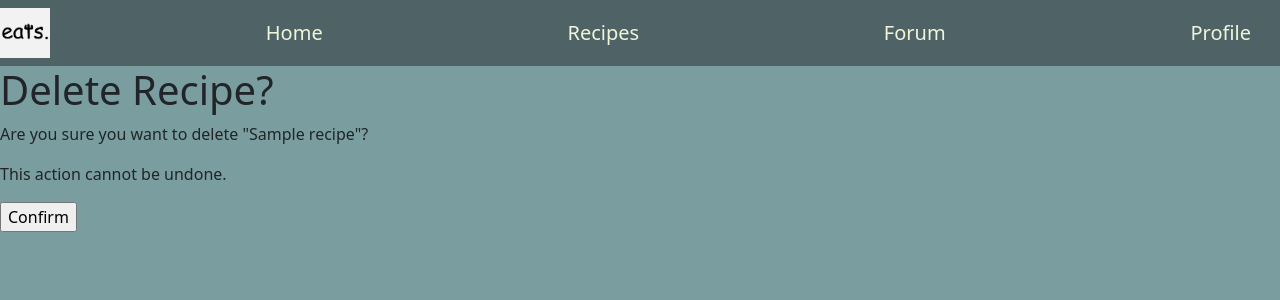
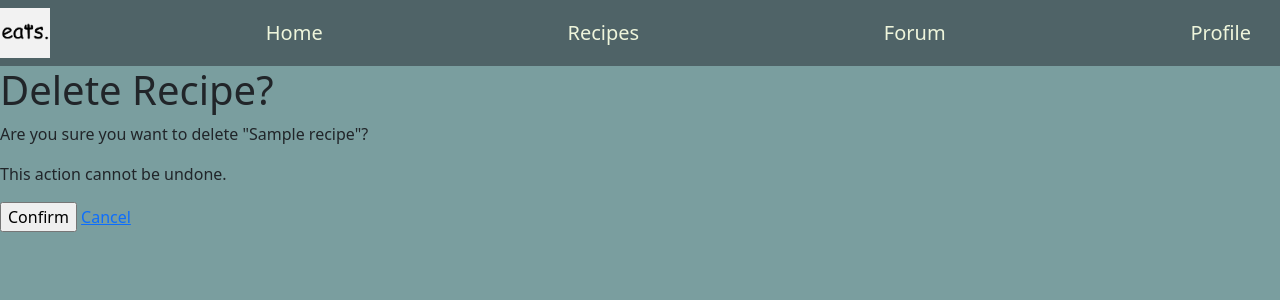
Before and after one commit to uva-cs3240-s22/group-project-A-04, a Django app: page /recipes/1/delete/ in a window 1280 px wide. Shown: the top 300 px of the page. Run offline with Django 4.2, Linux system fonts and the light colour scheme; a user stored in the database is signed in; tables that the repository leaves empty hold one stand-in row (values such as "Sample post"); some libraries are stand-ins or nearby versions.

Commit message:
Add cancel button to delete form

```diff
--- a/recipes/templates/recipes/recipe_confirm_delete.html
+++ b/recipes/templates/recipes/recipe_confirm_delete.html
@@ -14,6 +14,7 @@
     <p>This action cannot be undone.</p>
     {{ form }}
     <input type="submit" value="Confirm">
+    <a href="{% url 'recipes:detail' recipe.pk %}"> Cancel </a>
 </form>
 {% else %}
 <p> You are not the author of this recipe. </p>
```
